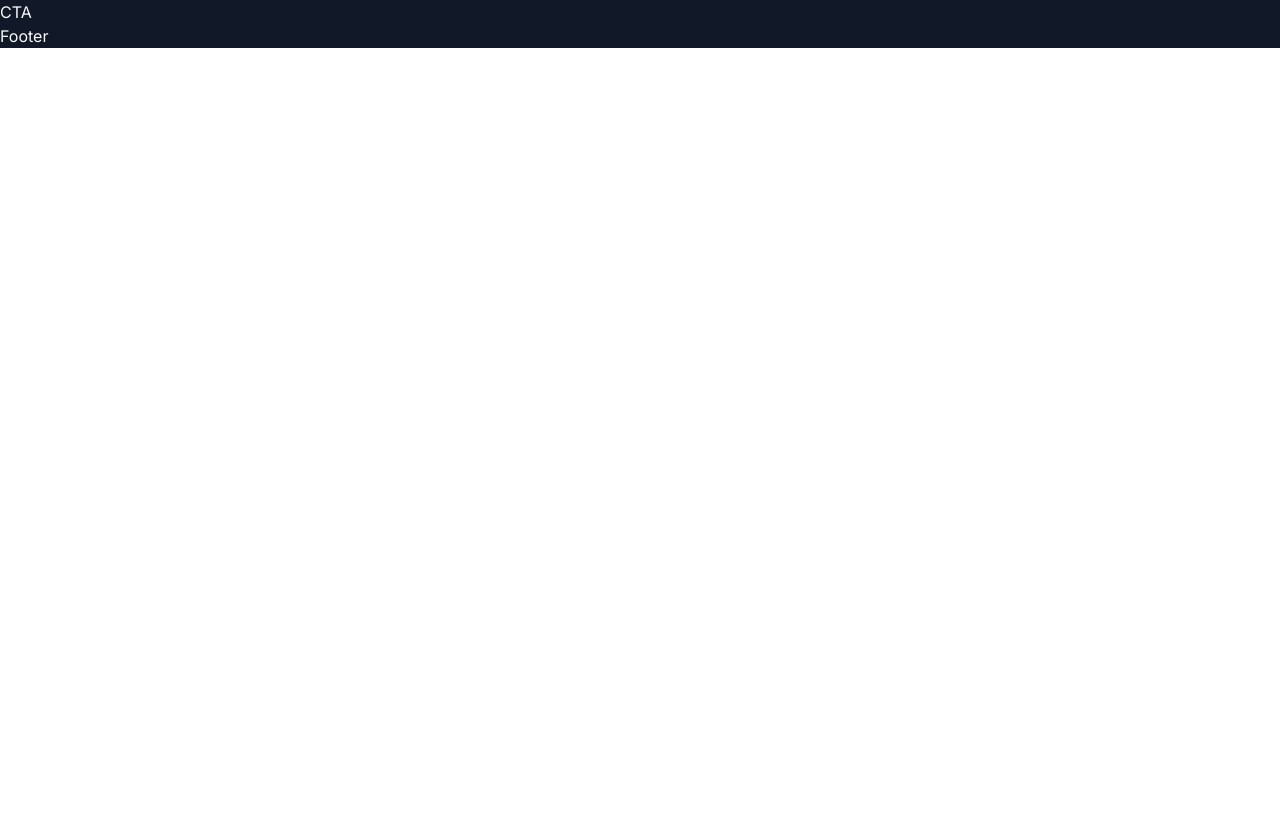
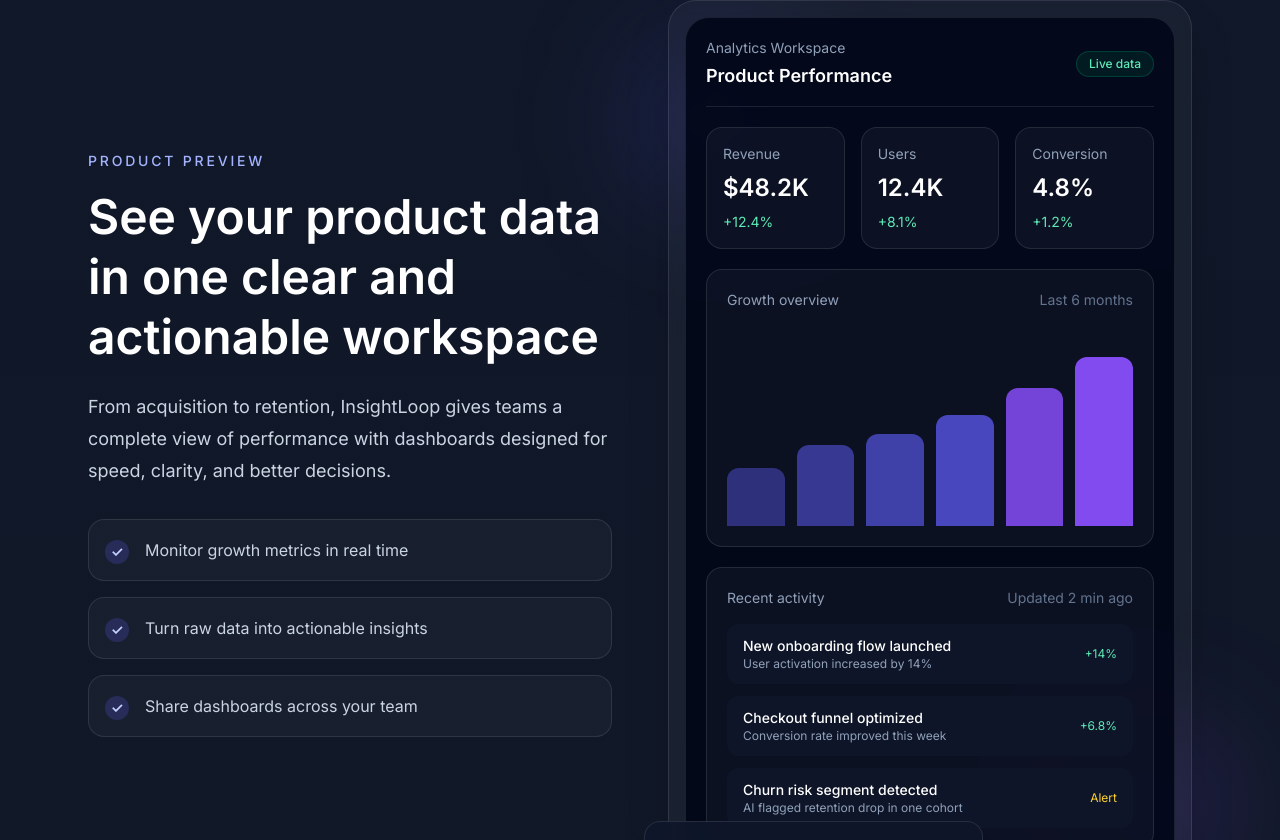
Before and after one commit to szymonbasiul/insightloop-saas-landing, a Next.js app: page / in a window 1280 px wide. Shown: the part 2180-3020 px from the top of the page. Before the commit the page ends 2228 px from the top, so only its background shows below. Built offline with nearby package versions, Linux system fonts and the light colour scheme.

Commit message:
add product preview section with dashboard UI

```diff
--- a/src/components/ProductPreview.tsx
+++ b/src/components/ProductPreview.tsx
@@ -1,3 +1,153 @@
+const highlights = [
+  "Monitor growth metrics in real time",
+  "Turn raw data into actionable insights",
+  "Share dashboards across your team",
+];
+
 export default function ProductPreview() {
-  return <div>ProductPreview</div>;
+  return (
+    <section className="py-24">
+      <div className="mx-auto grid max-w-6xl items-center gap-14 px-6 lg:grid-cols-2">
+        <div>
+          <p className="text-sm font-medium uppercase tracking-[0.2em] text-indigo-300">
+            Product Preview
+          </p>
+
+          <h2 className="mt-4 text-3xl font-semibold leading-tight text-white md:text-5xl">
+            See your product data in one clear and actionable workspace
+          </h2>
+
+          <p className="mt-6 max-w-2xl text-lg leading-8 text-slate-300">
+            From acquisition to retention, InsightLoop gives teams a complete
+            view of performance with dashboards designed for speed, clarity, and
+            better decisions.
+          </p>
+
+          <div className="mt-8 space-y-4">
+            {highlights.map((item) => (
+              <div
+                key={item}
+                className="flex items-start gap-4 rounded-2xl border border-white/10 bg-white/[0.03] p-4"
+              >
+                <div className="mt-1 flex h-6 w-6 items-center justify-center rounded-full bg-indigo-500/20 text-sm font-bold text-indigo-200">
+                  ✓
+                </div>
+                <p className="text-base leading-7 text-slate-300">{item}</p>
+              </div>
+            ))}
+          </div>
+        </div>
+
+        <div className="relative">
+          <div className="absolute -left-8 top-10 h-40 w-40 rounded-full bg-indigo-500/20 blur-3xl" />
+          <div className="absolute -right-8 bottom-0 h-40 w-40 rounded-full bg-violet-500/20 blur-3xl" />
+
+          <div className="relative rounded-[28px] border border-white/10 bg-white/[0.04] p-4 shadow-2xl backdrop-blur">
+            <div className="rounded-[24px] border border-white/10 bg-slate-950/90 p-5">
+              <div className="flex items-center justify-between border-b border-white/10 pb-4">
+                <div>
+                  <p className="text-sm text-slate-400">Analytics Workspace</p>
+                  <h3 className="mt-1 text-lg font-semibold text-white">
+                    Product Performance
+                  </h3>
+                </div>
+
+                <div className="rounded-full border border-emerald-400/20 bg-emerald-500/10 px-3 py-1 text-xs font-medium text-emerald-300">
+                  Live data
+                </div>
+              </div>
+
+              <div className="mt-5 grid gap-4 sm:grid-cols-3">
+                <div className="rounded-2xl border border-white/10 bg-white/[0.04] p-4">
+                  <p className="text-sm text-slate-400">Revenue</p>
+                  <p className="mt-2 text-2xl font-semibold text-white">$48.2K</p>
+                  <p className="mt-2 text-sm text-emerald-300">+12.4%</p>
+                </div>
+
+                <div className="rounded-2xl border border-white/10 bg-white/[0.04] p-4">
+                  <p className="text-sm text-slate-400">Users</p>
+                  <p className="mt-2 text-2xl font-semibold text-white">12.4K</p>
+                  <p className="mt-2 text-sm text-emerald-300">+8.1%</p>
+                </div>
+
+                <div className="rounded-2xl border border-white/10 bg-white/[0.04] p-4">
+                  <p className="text-sm text-slate-400">Conversion</p>
+                  <p className="mt-2 text-2xl font-semibold text-white">4.8%</p>
+                  <p className="mt-2 text-sm text-emerald-300">+1.2%</p>
+                </div>
+              </div>
+
+              <div className="mt-5 rounded-2xl border border-white/10 bg-white/[0.04] p-5">
+                <div className="flex items-center justify-between">
+                  <p className="text-sm text-slate-400">Growth overview</p>
+                  <p className="text-sm text-slate-500">Last 6 months</p>
+                </div>
+
+                <div className="mt-6 flex h-48 items-end gap-3">
+                  <div className="h-[30%] w-full rounded-t-xl bg-indigo-500/40" />
+                  <div className="h-[42%] w-full rounded-t-xl bg-indigo-500/50" />
+                  <div className="h-[48%] w-full rounded-t-xl bg-indigo-500/60" />
+                  <div className="h-[58%] w-full rounded-t-xl bg-indigo-500/70" />
+                  <div className="h-[72%] w-full rounded-t-xl bg-violet-500/80" />
+                  <div className="h-[88%] w-full rounded-t-xl bg-violet-500/90" />
+                </div>
+              </div>
+
+              <div className="mt-5 rounded-2xl border border-white/10 bg-white/[0.04] p-5">
+                <div className="flex items-center justify-between">
+                  <p className="text-sm text-slate-400">Recent activity</p>
+                  <p className="text-sm text-slate-500">Updated 2 min ago</p>
+                </div>
+
+                <div className="mt-4 space-y-3">
+                  <div className="flex items-center justify-between rounded-xl bg-slate-900/80 px-4 py-3">
+                    <div>
+                      <p className="text-sm font-medium text-white">
+                        New onboarding flow launched
+                      </p>
+                      <p className="text-xs text-slate-400">
+                        User activation increased by 14%
+                      </p>
+                    </div>
+                    <span className="text-xs text-emerald-300">+14%</span>
+                  </div>
+
+                  <div className="flex items-center justify-between rounded-xl bg-slate-900/80 px-4 py-3">
+                    <div>
+                      <p className="text-sm font-medium text-white">
+                        Checkout funnel optimized
+                      </p>
+                      <p className="text-xs text-slate-400">
+                        Conversion rate improved this week
+                      </p>
+                    </div>
+                    <span className="text-xs text-emerald-300">+6.8%</span>
+                  </div>
+
+                  <div className="flex items-center justify-between rounded-xl bg-slate-900/80 px-4 py-3">
+                    <div>
+                      <p className="text-sm font-medium text-white">
+                        Churn risk segment detected
+                      </p>
+                      <p className="text-xs text-slate-400">
+                        AI flagged retention drop in one cohort
+                      </p>
+                    </div>
+                    <span className="text-xs text-amber-300">Alert</span>
+                  </div>
+                </div>
+              </div>
+            </div>
+          </div>
+
+          <div className="absolute -bottom-6 -left-6 hidden rounded-2xl border border-white/10 bg-slate-900/90 p-4 shadow-xl backdrop-blur md:block">
+            <p className="text-sm text-slate-400">AI Summary</p>
+            <p className="mt-2 text-lg font-semibold text-white">
+              Revenue is trending up for 6 weeks
+            </p>
+          </div>
+        </div>
+      </div>
+    </section>
+  );
 }
```
